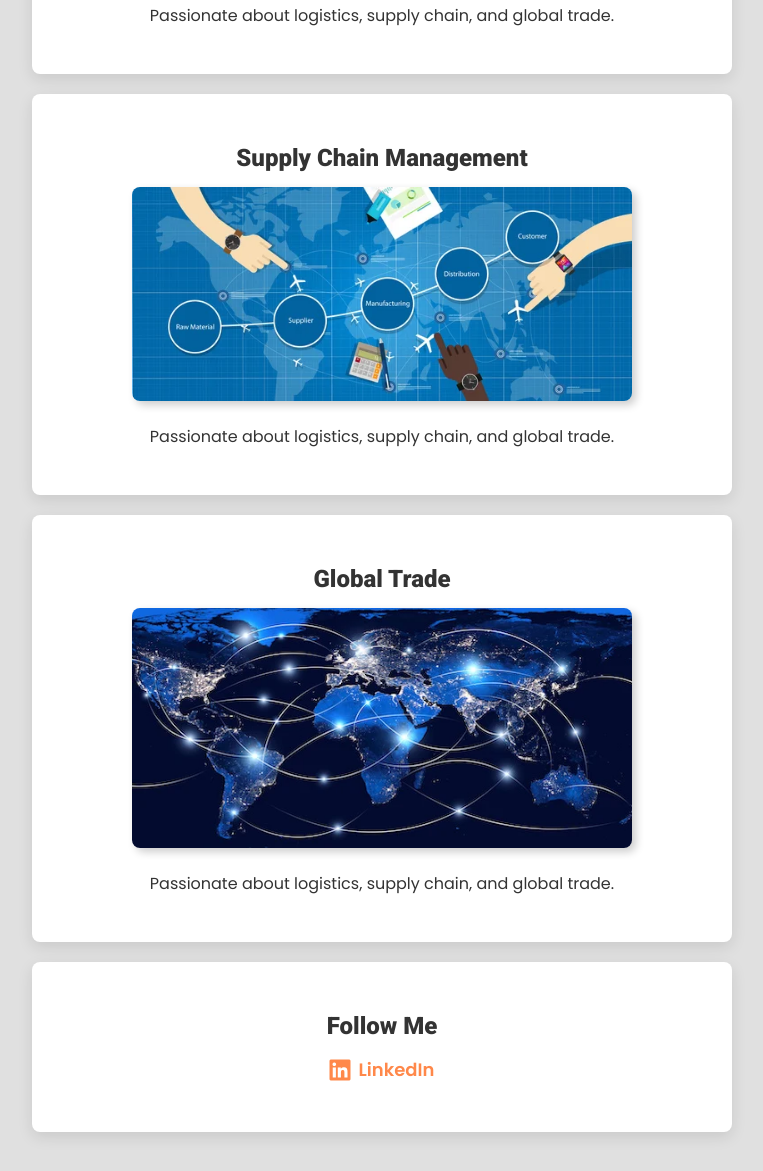
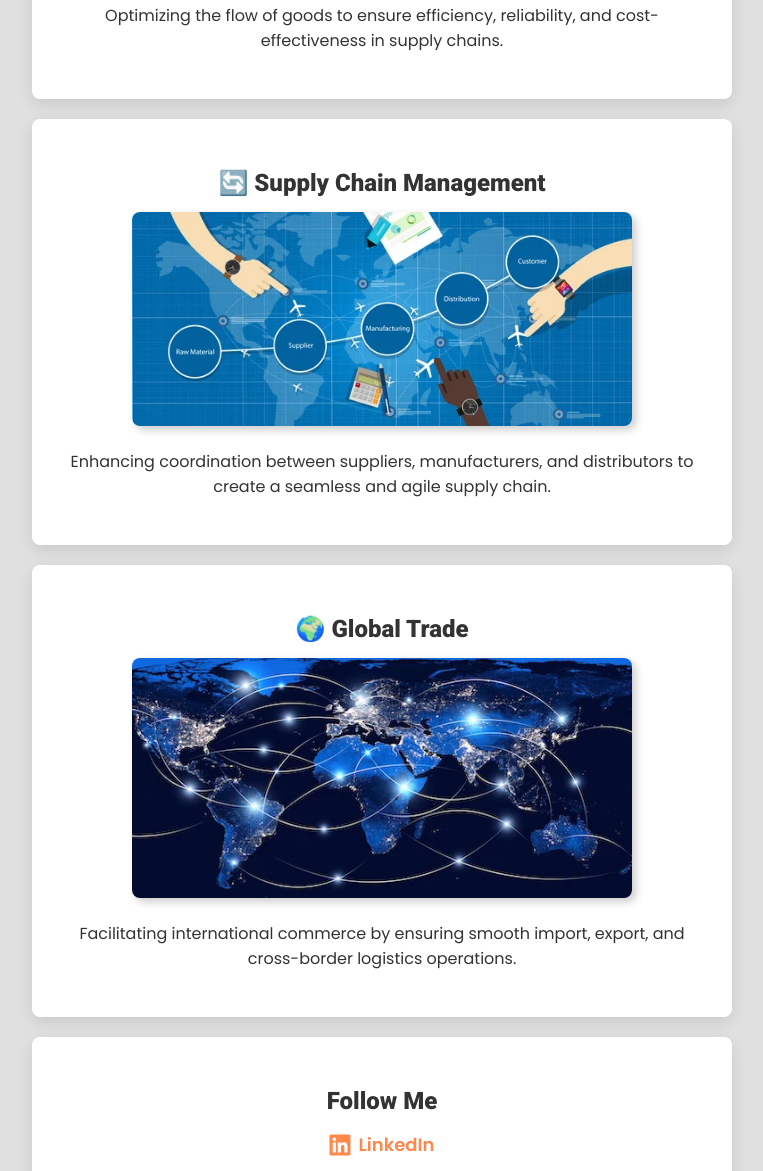
Before and after one commit to williamax745/my-profile, a plain HTML site: page index.html in a window 1280 px wide. Shown: the part 951-2122 px from the top of the page, without its empty margins (258-1021 px from the left). Drawn offline with Linux system fonts and the light colour scheme.

Commit message:
Update index.html

```diff
--- a/index.html
+++ b/index.html
@@ -32,21 +32,21 @@
         </div>
 
         <div class="card-white">
-            <h2>Logistics</h2>
+            <h2>📦Logistics</h2>
             <img src="IMAGES/warehouse.webp" alt="Warehouse storage">
-            <p>Passionate about logistics, supply chain, and global trade.</p>
+            <p>Optimizing the flow of goods to ensure efficiency, reliability, and cost-effectiveness in supply chains.</p>
         </div>
 
         <div class="card-white">
-            <h2>Supply Chain Management</h2>
+            <h2>🔄 Supply Chain Management</h2>
             <img src="IMAGES/supply_chain_management.webp" alt="Supply Chain Management">
-            <p>Passionate about logistics, supply chain, and global trade.</p>
+            <p>Enhancing coordination between suppliers, manufacturers, and distributors to create a seamless and agile supply chain.</p>
         </div>
 
         <div class="card-white">
-            <h2>Global Trade</h2>
+            <h2>🌍 Global Trade</h2>
             <img src="IMAGES/trade.jpeg" alt="Global Trade">
-            <p>Passionate about logistics, supply chain, and global trade.</p>
+            <p>Facilitating international commerce by ensuring smooth import, export, and cross-border logistics operations.</p>
         </div>
 
         <div class="card-white">
```
